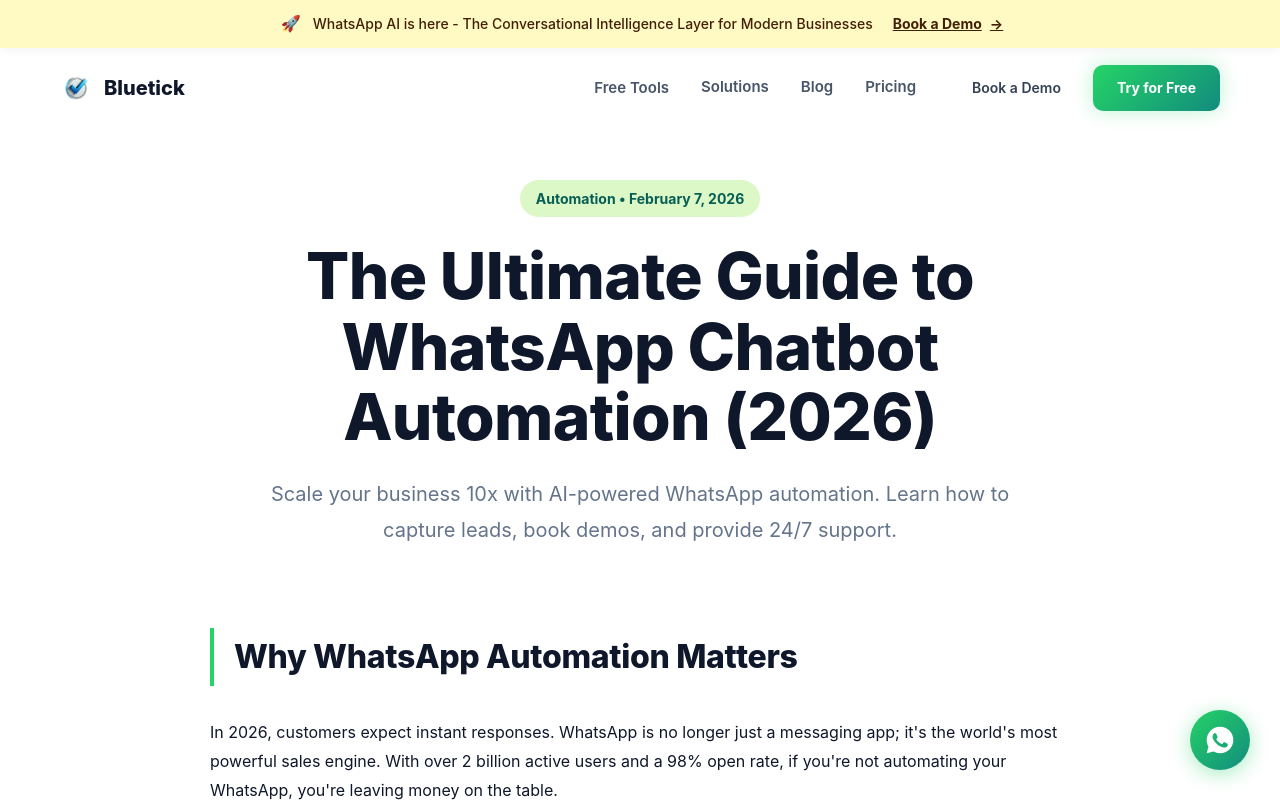
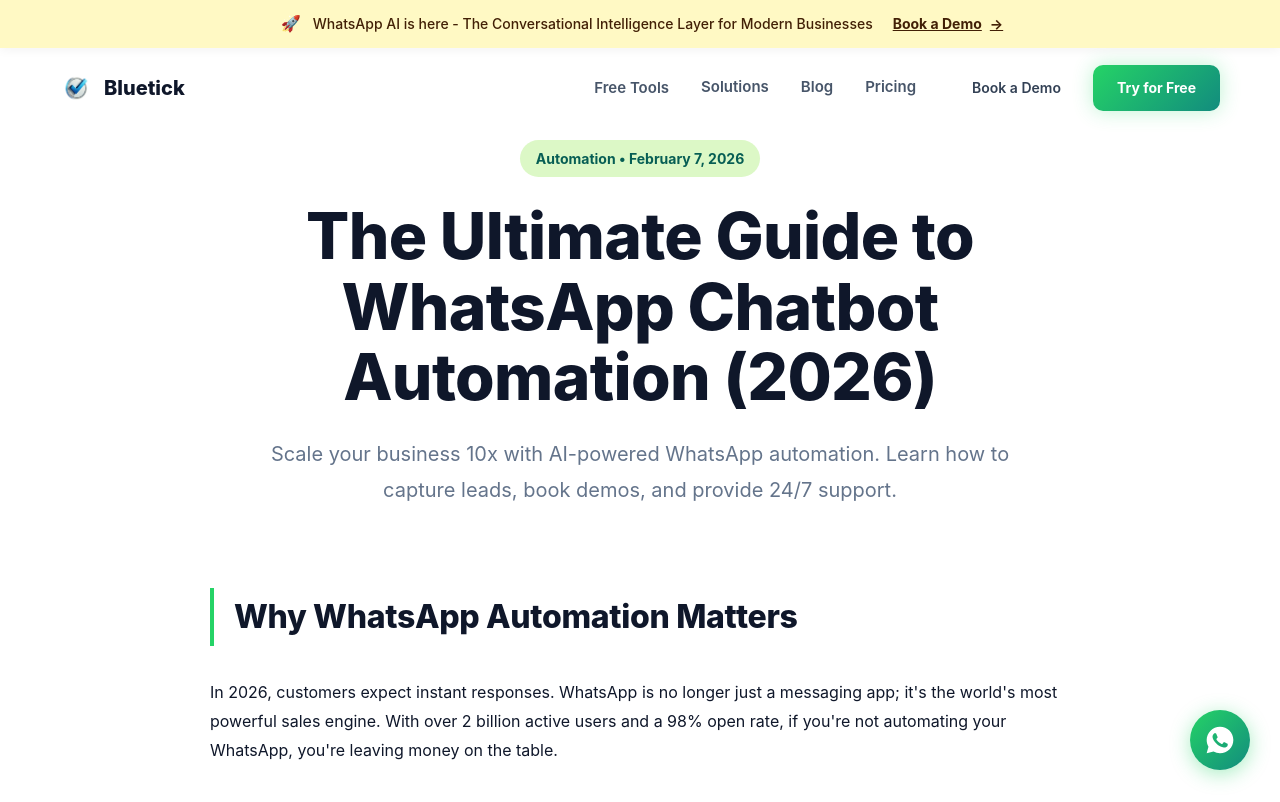
Before and after one commit to vikasnayakrgh-stack/bluetick-digital-web, a React (Vite) app: page /blog/whatsapp-chatbot-automation in a window 1280 px wide. Shown: the top 802 px of the page. Built offline with nearby package versions, Linux system fonts and the light colour scheme.

Commit message:
fix(layout): implement floating navbar and adjust global spacing

```diff
--- a/src/components/Blog/UltimateGuide.module.css
+++ b/src/components/Blog/UltimateGuide.module.css
@@ -1,5 +1,5 @@
 .guide {
-    padding: 80px 0;
+    padding: 140px 0 80px;
     background-color: var(--bg-white);
     line-height: 1.8;
     color: var(--text-main);
--- a/src/components/Tools/Tools.module.css
+++ b/src/components/Tools/Tools.module.css
@@ -1,6 +1,6 @@
 .toolsContainer {
     max-width: 800px;
-    margin: 4rem auto;
+    margin: 140px auto 4rem;
     padding: 2rem;
     font-family: 'Inter', sans-serif;
     color: #1e293b;
--- a/src/index.css
+++ b/src/index.css
@@ -21,8 +21,7 @@
   background: var(--bg-white);
   color: var(--text-primary);
   line-height: 1.6;
-  padding-top: 100px;
-  /* Account for floating header */
+  /* padding-top: 100px; Remove global padding, handled by components */
 }
 
 /* Remove the dark radial gradients */
```
